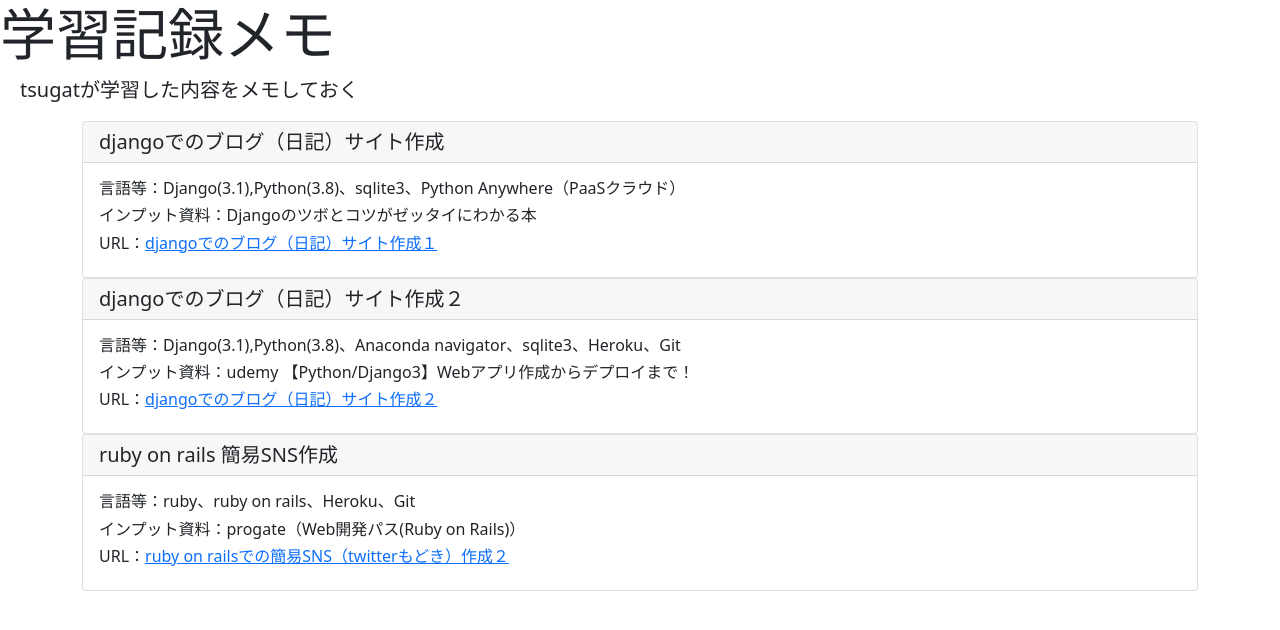
After one commit to tsugat/blogproject, a Django app: template templates/study.html in a window 1280 px wide. The commit adds this page. Shown: the top 630 px of the page. Run offline with Django 3.2, Linux system fonts and the light colour scheme; the template is opened without the code that fills it, so the values that code supplies are empty.

Commit message:
コメント

```diff
--- a/blogpost/urls.py
+++ b/blogpost/urls.py
@@ -1,6 +1,7 @@
 #from django.contrib import admin
 from django.urls import path
-from .views import BlogList, BlogDetail ,BlogCreate,BlogDelete,BlogUpdate
+#from .views import BlogList, BlogDetail ,BlogCreate,BlogDelete,BlogUpdate
+from .views import BlogList, BlogDetail ,BlogCreate,BlogDelete,BlogUpdate,BlogStudy
 
 urlpatterns = [
     path('list/', BlogList.as_view(), name='list'),
@@ -10,4 +11,7 @@ urlpatterns = [
     path('delete/<int:pk>', BlogDelete.as_view(), name='delete'),
     path('update/<int:pk>', BlogUpdate.as_view(), name='update'),
 
+    #tsugat start
+    path('study/', BlogStudy.as_view(), name='study'),
+    #tsugat end
 ]
--- a/blogpost/views.py
+++ b/blogpost/views.py
@@ -1,5 +1,5 @@
 from django.shortcuts import render
-from django.views.generic import ListView,DetailView,CreateView,DeleteView,UpdateView
+from django.views.generic import ListView,DetailView,CreateView,DeleteView,UpdateView,TemplateView
 from django.views.generic.edit import DeleteView
 from .models import BlogModel
 from django.urls import reverse_lazy
@@ -29,3 +29,7 @@ class BlogUpdate(UpdateView):
     model=BlogModel
     fields = ('title', 'content', 'category')
     success_url = reverse_lazy('list')
+
+class BlogStudy(TemplateView):
+    template_name = 'study.html'
+    model = BlogModel
--- a/templates/list.html
+++ b/templates/list.html
@@ -14,7 +14,7 @@
     {% extends 'base.html' %}
     {% block header %}
     <div class="jumbotron">
-        <h1 class="display-4">日記</h1>
+        <h1 class="display-4">日記☆彡</h1>
         <p class="lead">本ページはdjango,pythonにより作成し、Python Anywhere（PaaSクラウド）にてデプロイしました。データの新規作成、更新、削除、表示が一通りできます。　作成者　津賀健史 </p>
     </div>
     {% endblock header %}
--- /dev/null
+++ b/templates/study.html
@@ -0,0 +1,71 @@
+<!doctype html>
+<html lang="en">
+  <head>
+    <!-- Required meta tags -->
+    <meta charset="utf-8">
+    <meta name="viewport" content="width=device-width, initial-scale=1">
+
+    <!-- Bootstrap CSS -->
+    <link href="https://cdn.jsdelivr.net/npm/bootstrap@5.0.2/dist/css/bootstrap.min.css" rel="stylesheet" integrity="sha384-EVSTQN3/azprG1Anm3QDgpJLIm9Nao0Yz1ztcQTwFspd3yD65VohhpuuCOmLASjC" crossorigin="anonymous">
+
+    <title>ブログ</title>
+  </head>
+  <body>
+    {% extends 'base.html' %}
+    {% block header %}
+    <div class="jumbotron">
+        <h1 class="display-4">学習記録メモ</h1>
+        <p class="lead">　tsugatが学習した内容をメモしておく</p>
+    </div>
+    {% endblock header %}
+    {% block content %}
+
+    <div class='container'>
+      <div class="card">
+          <h5 class="card-header">djangoでのブログ（日記）サイト作成</h5>
+          <div class="card-body">
+            <h6 class="card-title">言語等：Django(3.1),Python(3.8)、sqlite3、Python Anywhere（PaaSクラウド）</h6>
+            <h6 class="card-title">インプット資料：Djangoのツボとコツがゼッタイにわかる本</h6>
+            <h6 class="card-title">
+            URL：<a href="https://tsugat.pythonanywhere.com/list/">djangoでのブログ（日記）サイト作成１</a></h6>
+          </div>
+      </div>
+      <div class="card">
+        <h5 class="card-header">djangoでのブログ（日記）サイト作成２</h5>
+        <div class="card-body">
+          <h6 class="card-title">言語等：Django(3.1),Python(3.8)、Anaconda navigator、sqlite3、Heroku、Git</h6>
+          <h6 class="card-title">インプット資料：udemy 【Python/Django3】Webアプリ作成からデプロイまで！</h6>
+          <h6 class="card-title">
+          URL：<a href="https://udemy-django3-tgnew.herokuapp.com/">djangoでのブログ（日記）サイト作成２</a></h6>
+        </div>
+      </div>
+      <div class="card">
+        <h5 class="card-header">ruby on rails 簡易SNS作成</h5>
+        <div class="card-body">
+          <h6 class="card-title">言語等：ruby、ruby on rails、Heroku、Git</h6>
+          <h6 class="card-title">インプット資料：progate（Web開発パス(Ruby on Rails)）</h6>
+          <h6 class="card-title">
+          URL：<a href="https://tweet-appbk.herokuapp.com/">ruby on railsでの簡易SNS（twitterもどき）作成２</a></h6>
+        </div>
+      </div>
+    </div>
+
+
+    {% endblock content %}
+
+
+
+
+
+    <!-- Optional JavaScript; choose one of the two! -->
+
+    <!-- Option 1: Bootstrap Bundle with Popper -->
+    <script src="https://cdn.jsdelivr.net/npm/bootstrap@5.0.2/dist/js/bootstrap.bundle.min.js" integrity="sha384-MrcW6ZMFYlzcLA8Nl+NtUVF0sA7MsXsP1UyJoMp4YLEuNSfAP+JcXn/tWtIaxVXM" crossorigin="anonymous"></script>
+
+    <!-- Option 2: Separate Popper and Bootstrap JS -->
+    <!--
+    <script src="https://cdn.jsdelivr.net/npm/@popperjs/core@2.9.2/dist/umd/popper.min.js" integrity="sha384-IQsoLXl5PILFhosVNubq5LC7Qb9DXgDA9i+tQ8Zj3iwWAwPtgFTxbJ8NT4GN1R8p" crossorigin="anonymous"></script>
+    <script src="https://cdn.jsdelivr.net/npm/bootstrap@5.0.2/dist/js/bootstrap.min.js" integrity="sha384-cVKIPhGWiC2Al4u+LWgxfKTRIcfu0JTxR+EQDz/bgldoEyl4H0zUF0QKbrJ0EcQF" crossorigin="anonymous"></script>
+    -->
+  </body>
+</html>
```
